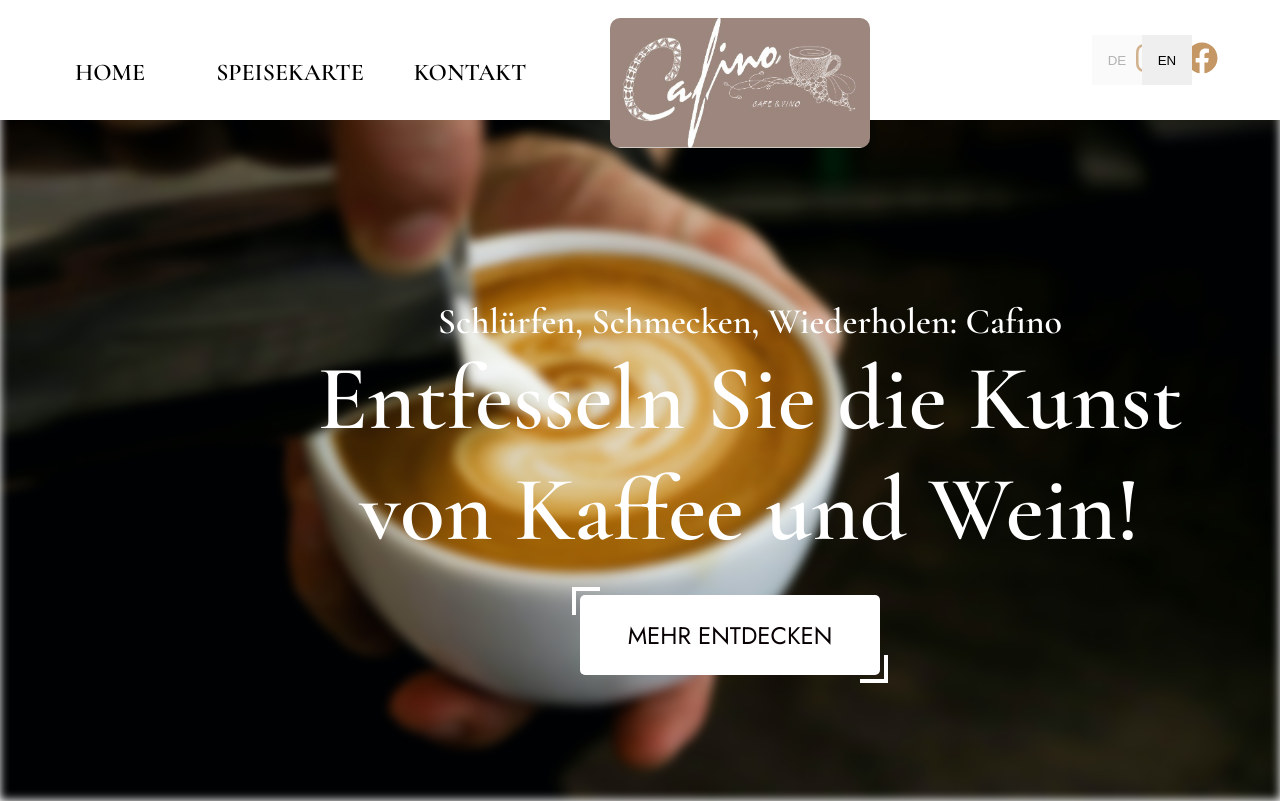
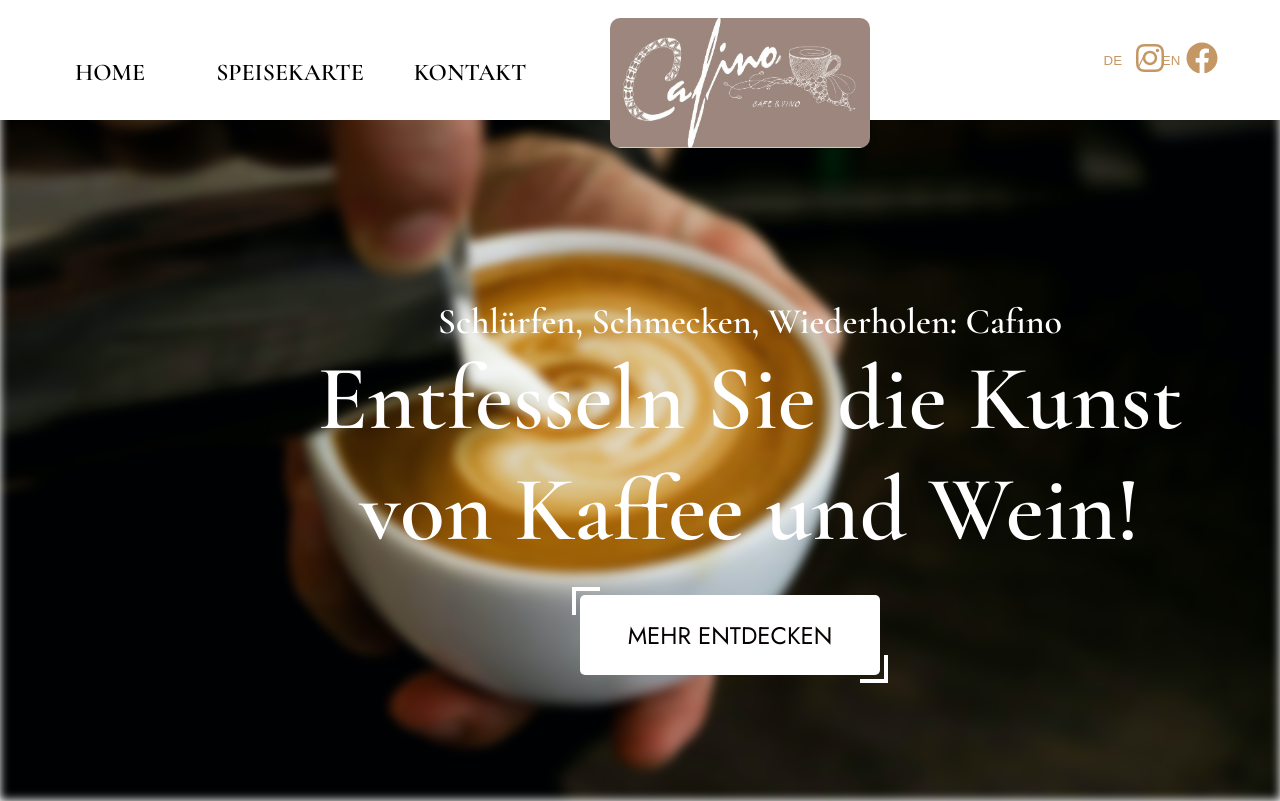
Before and after one commit to ececmk/cafino, a React (Create React App) app: page / in a window 1280 px wide. Shown: the top 801 px of the page. Built offline with nearby package versions, Linux system fonts and the light colour scheme.

Commit message:
language selector button styling done

```diff
--- a/src/Languages/LanguageSelector/ LanguageSelector.js
+++ b/src/Languages/LanguageSelector/ LanguageSelector.js
@@ -17,6 +17,7 @@ const LanguageSelector = () => {
       <button className='btn-lng btn-de' onClick={() => handleLanguageChange('de')} disabled={language === 'de'}>
         DE
       </button>
+      <p> / </p>
       <button className='btn-lng btn-en'  onClick={() => handleLanguageChange('en')} disabled={language === 'en'}>
         EN
       </button>
--- a/src/Languages/LanguageSelector/LanguageSelector.css
+++ b/src/Languages/LanguageSelector/LanguageSelector.css
@@ -1,7 +1,27 @@
-.btn-lng{
-    width: 50px;
-    height: 50px;
-    border: none;
-    position: relative;
-    left: 580px;
+.language-selector {
+  display: flex;
+  position: relative;
+  left: 580px;
+  font-family: var(--body-font);
 }
+
+.btn-lng {
+  width: 50px;
+  height: 50px;
+  border: none;
+  color: var(--text-color-gold);
+  background-color: transparent;
+  transition: color 0.5s, transform 0.5s, border-bottom 0.5s;
+}
+
+.btn-lng:hover {
+    color: var(--text-color-gold);
+    border-bottom: 2px solid var( --text-color-gold) ;
+    transform: translateX(5px);
+}
+
+.language-selector p {
+  color: var(--text-color-gold);
+  position: relative;
+  top: 12px;
+}
```
